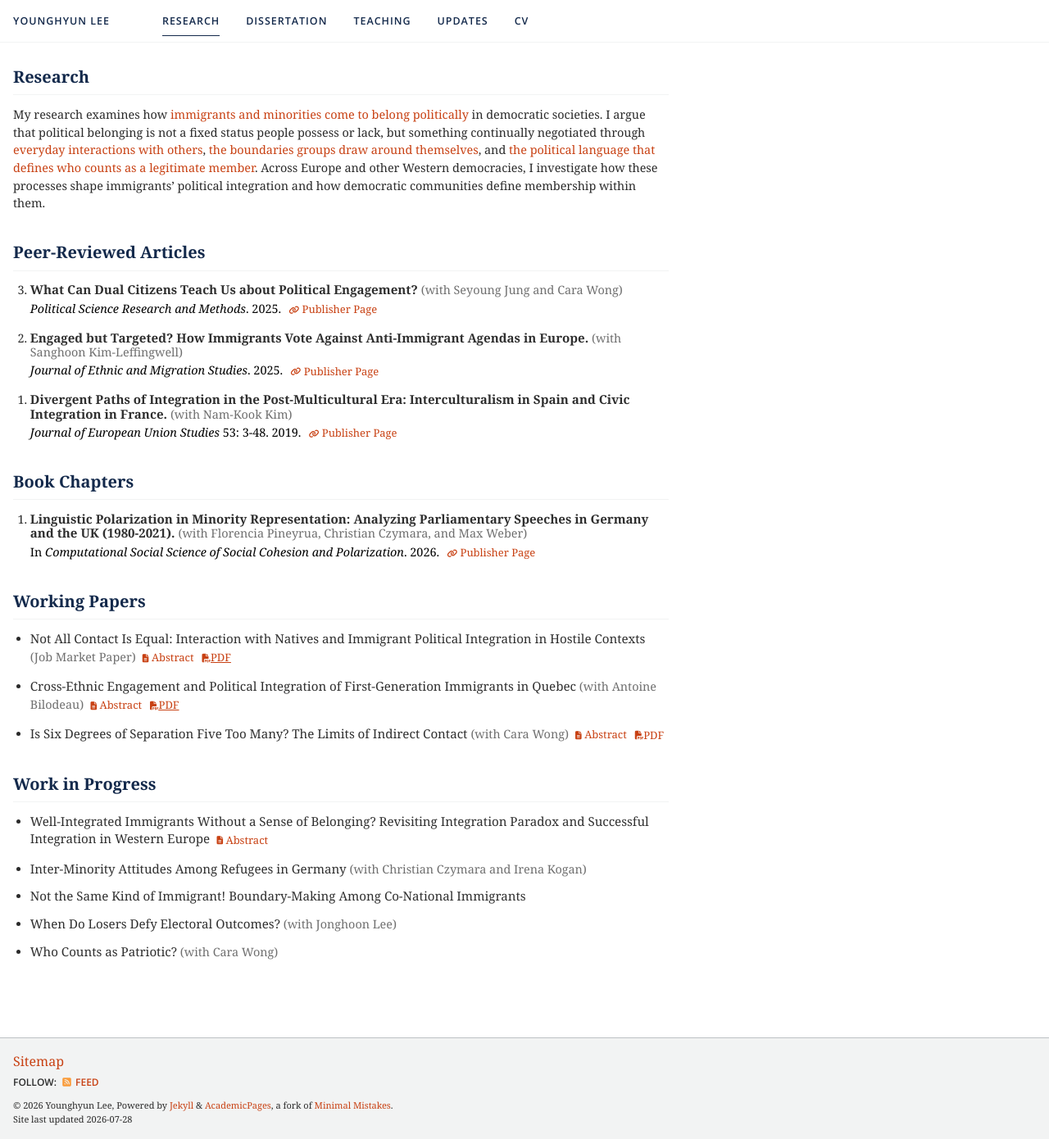
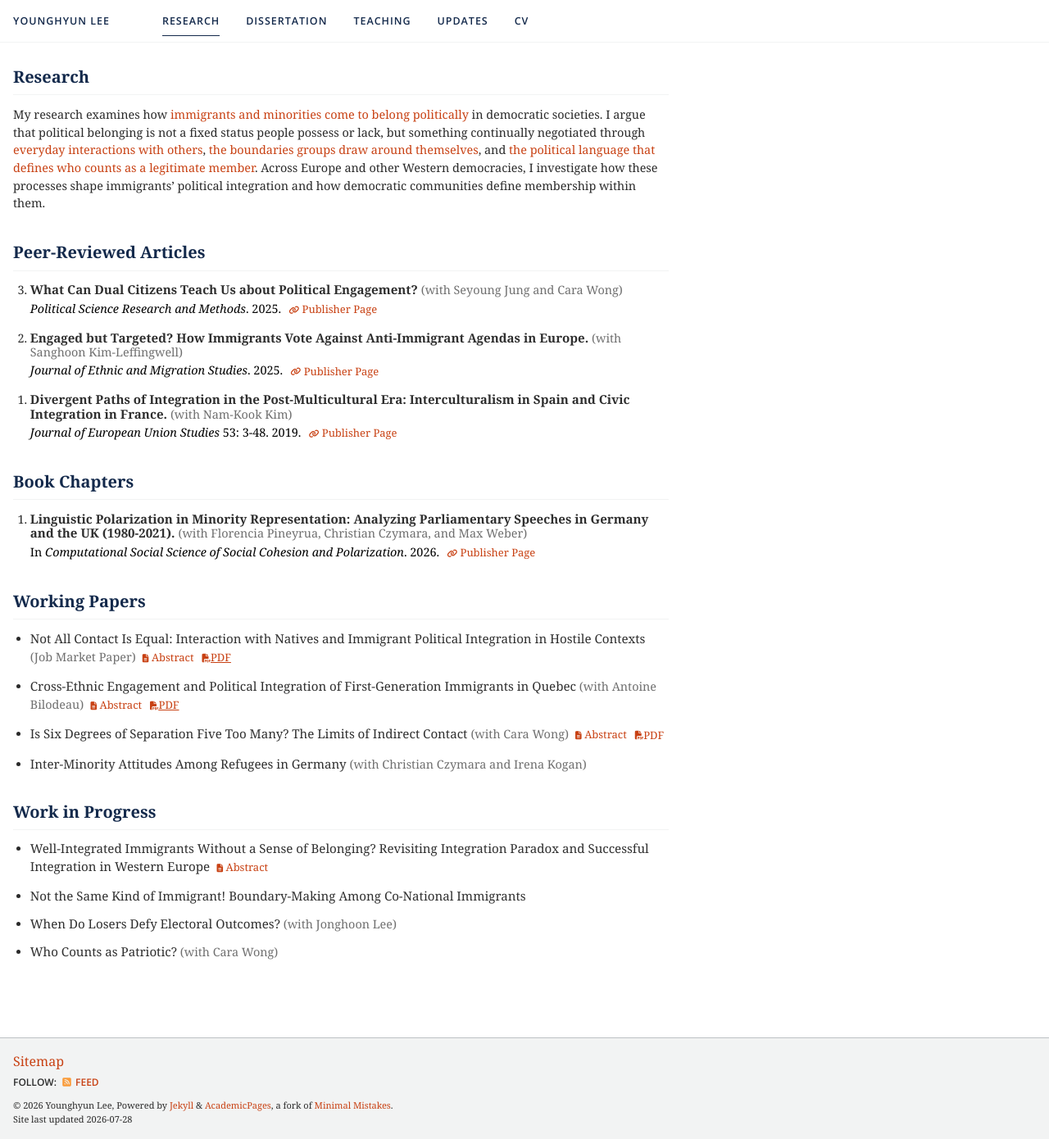
Before and after one commit to younghyunlee52/Website, a Jekyll site: the page built from _pages/research.md, in a window 1280 px wide and 1390 px high. Shown: the whole window at 82% size. Built offline with Jekyll 4.4.1, drawn with Linux system fonts in a browser that asks for light colours; a script bundle is joined from its source files by our own code; library files that are not in the unit come from our copies.

Commit message:
Update research.md

```diff
--- a/_pages/research.md
+++ b/_pages/research.md
@@ -77,6 +77,11 @@ Across Europe and other Western democracies, I investigate how these processes s
       </details><span class="research-entry__pdf-placeholder" aria-label="PDF coming soon" title="PDF coming soon"><i class="fas fa-file-pdf" aria-hidden="true"></i><span>PDF</span></span></div>
     </div>
   </li>
+  <li>
+    <div class="research-entry">
+      <p class="research-entry__title"><span class="research-entry__title-main">Inter-Minority Attitudes Among Refugees in Germany</span> <span class="research-entry__coauthor">(with Christian Czymara and Irena Kogan)</span></p>
+    </div>
+  </li>
 </ul>
 
 ## Work in Progress
@@ -94,11 +99,6 @@ Across Europe and other Western democracies, I investigate how these processes s
 
   <li>
     <div class="research-entry">
-      <p class="research-entry__title"><span class="research-entry__title-main">Inter-Minority Attitudes Among Refugees in Germany</span> <span class="research-entry__coauthor">(with Christian Czymara and Irena Kogan)</span></p>
-    </div>
-  </li>
-  <li>
-    <div class="research-entry">
       <p class="research-entry__title"><span class="research-entry__title-main">Not the Same Kind of Immigrant! Boundary-Making Among Co-National Immigrants</span></p>
     </div>
   </li>
```
